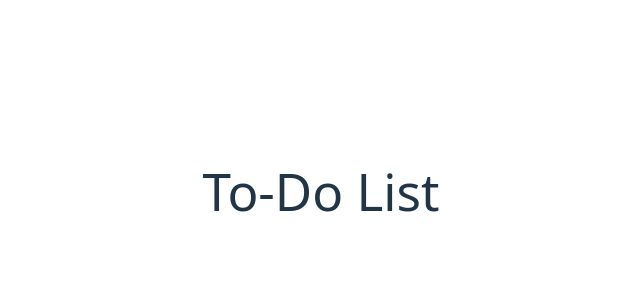
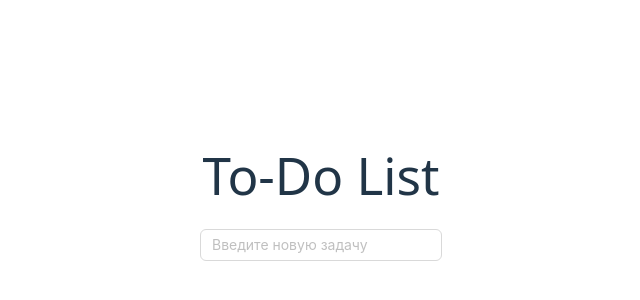
Before and after one commit to ChigrinDmitry/mindbox_test_assignment, a React (Vite) app: page / in a window 1280 px wide. Shown: the part 196-496 px from the top of the page, without its empty margins (319-959 px from the left). Built offline with nearby package versions, Linux system fonts and the light colour scheme.

Commit message:
feat: add TaskInput component

```diff
--- a/src/App.tsx
+++ b/src/App.tsx
@@ -1,4 +1,5 @@
 import './App.css';
+import TaskInput from './components/TaskInput';
 import type { Task } from './types';
 import { useState } from 'react';
 
@@ -8,6 +9,7 @@ function App() {
   return (
     <>
       <h1>To-Do List</h1>
+      <TaskInput />
     </>
   )
 }
--- /dev/null
+++ b/src/components/TaskInput.tsx
@@ -0,0 +1,7 @@
+import Input from 'antd/es/input/Input';
+
+const TaskInput = () => {
+    return <Input placeholder='Введите новую задачу'/>
+};
+
+export default TaskInput;
```
